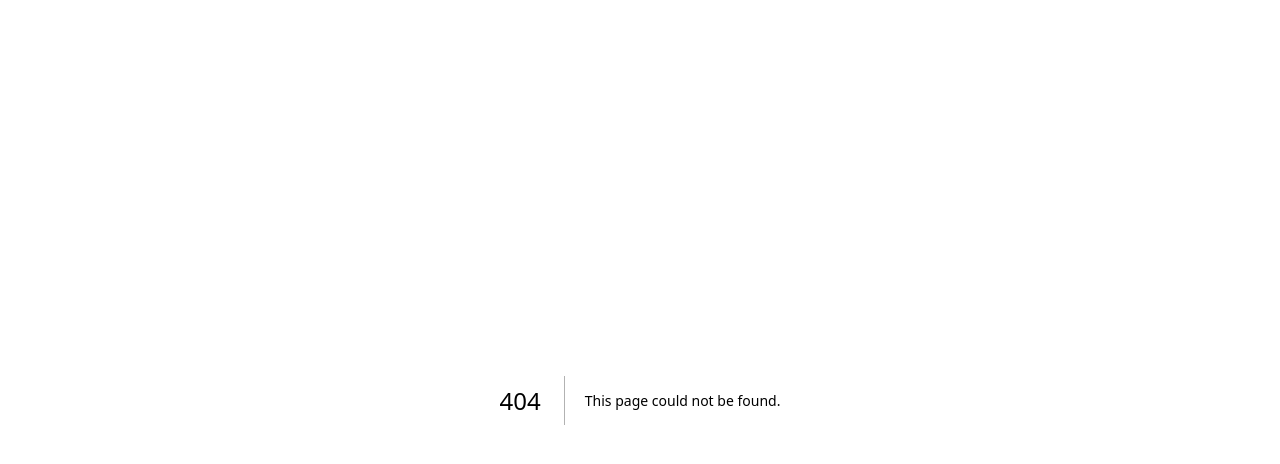
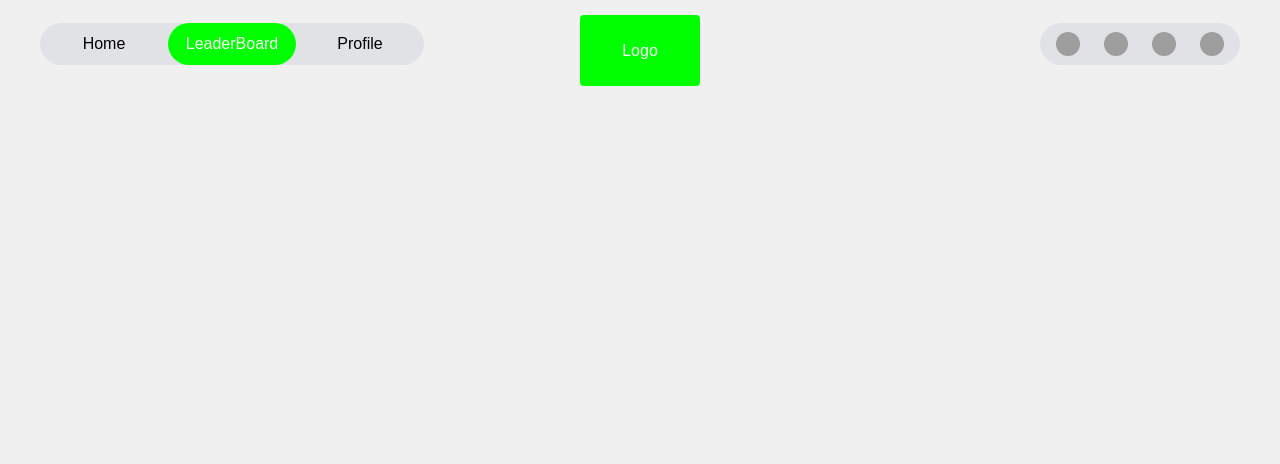
Before and after one commit to SSKnT/cryptkeep, a Next.js app: page /leaderboard in a window 1280 px wide. Before the commit this address had no page. Shown: the top 464 px of the page. Built offline with nearby package versions, Linux system fonts and the light colour scheme; grey boxes are pictures that could not be loaded.

Commit message:
implement Header component with navigation and language selection; update LeaderBoard page structure

```diff
--- a/src/components/button.js
+++ b/src/components/button.js
@@ -1,6 +1,8 @@
 
 const Button = ({text}) => {
     return(
-        <button className="px-4 py-2">{text}</button>
+        <button className="">{text}</button>
     )
 }
+
+export default Button;
--- /dev/null
+++ b/src/components/header.js
@@ -0,0 +1,72 @@
+import Link from "next/link"
+import { useRouter } from "next/router"
+import Button from "@/components/button"
+
+const Header = () => {
+    return(
+    <header className="relative flex flex-row items-center h-24 w-full p-4 px-10 bg-background dark:bg-background">
+        <Nav />
+        <Logo />
+        <RightBar />
+    </header>
+    )
+}
+
+const Nav = () => {
+    return(
+        <div className="flex flex-row items-center h-[70%] lg:h-[75%] font-medium rounded-3xl bg-gray-300/50">
+            <NavButton href="/" name="Home" />
+            <NavButton href="/leaderboard" name="LeaderBoard" />
+            <NavButton href="#" name="Profile" />
+        </div>
+    )
+}
+
+const NavButton = ({href="", name}) =>{
+    const router = useRouter()
+    const isActive = (path) => router.pathname ===  path;
+
+
+    return(
+        <Link href={href} className={`flex items-center px-6 md:px-9 lg:px-16 justify-center h-full w-8 md:w-12 lg:w-16 rounded-3xl ${isActive(href) ? "bg-primary" : "bg-transparent"} transition-colors hover:bg-gray-600/10`}>
+            <span className={` ${isActive(href) ? "text-white" : "text-black"} `}>{name}</span>
+        </Link>
+    )
+}
+
+const Logo = () => {
+    return(
+        <div className="absolute left-1/2 transform -translate-x-1/2 mt-[1%] flex items-center justify-center h-[80%] w-8 md:w-12 lg:w-30 rounded bg-primary">
+            <span className="text-white">Logo</span>
+        </div>
+    )
+}
+
+const RightBar = () => {
+    return(
+        <div className="flex flex-row h-full items-center ml-auto">
+            <LanguageSelector />
+        </div>
+    )
+}
+
+const LanguageSelector = () => {
+    return (
+      <div className="flex flex-row items-center gap-2 h-[70%] lg:h-[75%] px-2 rounded-3xl bg-gray-300/50">
+        <FlagButton src="https://hatscripts.github.io/circle-flags/flags/uk.svg" alt="English" />
+        <FlagButton src="https://hatscripts.github.io/circle-flags/flags/fr.svg" alt="French" />
+        <FlagButton src="https://hatscripts.github.io/circle-flags/flags/de.svg" alt="Germany" />
+        <FlagButton src="https://hatscripts.github.io/circle-flags/flags/pk.svg" alt="Pakistan" />
+      </div>
+    );
+  };
+
+  const FlagButton = ({ src="", alt="" }) => {
+    return (
+      <button className="w-10 h-10 rounded-full overflow-hidden bg-transparent hover:bg-green-300 transition-colors">
+        <img src={src} alt={alt} className="w-[60%] h-[60%] m-auto object-cover rounded-full" />
+      </button>
+    );
+  };
+
+export default Header;
--- a/src/pages/index.js
+++ b/src/pages/index.js
@@ -1,19 +1,24 @@
-import Image from "next/image";
-import { Geist, Geist_Mono } from "next/font/google";
+// import { Geist, Geist_Mono } from "next/font/google";
 
-const geistSans = Geist({
-  variable: "--font-geist-sans",
-  subsets: ["latin"],
-});
+// const geistSans = Geist({
+//   variable: "--font-geist-sans",
+//   subsets: ["latin"],
+// });
 
-const geistMono = Geist_Mono({
-  variable: "--font-geist-mono",
-  subsets: ["latin"],
-});
+// const geistMono = Geist_Mono({
+//   variable: "--font-geist-mono",
+//   subsets: ["latin"],
+// });
+import Header from "@/components/header";
+
 
 export default function Home() {
   return (
-    <div className="">
+    <div className="flex flex-col h-screen w-screen bg-background dark:bg-background">
+      <Header />
+      <main className="flex h-full w-full p-5">
+
+      </main>
     </div>
   );
 }
--- /dev/null
+++ b/src/pages/leaderboard.js
@@ -0,0 +1,13 @@
+import Header from "@/components/header";
+
+
+export default function LeaderBoard() {
+  return (
+    <div className="flex flex-col h-screen w-screen bg-background dark:bg-background">
+      <Header />
+      <main className="flex h-full w-full p-5">
+
+      </main>
+    </div>
+  );
+}
--- a/src/styles/globals.css
+++ b/src/styles/globals.css
@@ -26,11 +26,90 @@
       - warning: use for warning messages or alerts
       - success: use for success messages or alerts
       - info: use for informational messages or alerts
+
+      - primary: use for primary actions or buttons
+      - secondary: use for secondary actions or buttons
+      - accent: use for accent colors or highlights
+
   */
 
 }
 
-@media (prefers-color-scheme: dark) {
+.bg-primary {
+  background-color: var(--color-primary);
+}
+.bg-secondary {
+  background-color: var(--color-secondary);
+}
+.bg-accent {
+  background-color: var(--color-accent);
+}
+.bg-background {
+  background-color: var(--color-background);
+}
+.bg-text {
+  background-color: var(--color-text);
+}
+.bg-border {
+  background-color: var(--color-border);
+}
+.bg-shadow {
+  background-color: var(--color-shadow);
+}
+.bg-highlight {
+  background-color: var(--color-highlight);
+}
+.bg-error {
+  background-color: var(--color-error);
+}
+.bg-warning {
+  background-color: var(--color-warning);
+}
+.bg-success {
+  background-color: var(--color-success);
+}
+.bg-info {
+  background-color: var(--color-info);
+}
+.text-primary {
+  color: var(--color-primary);
+}
+.text-secondary {
+  color: var(--color-secondary);
+}
+.text-accent {
+  color: var(--color-accent);
+}
+.text-background {
+  color: var(--color-background);
+}
+.text-text {
+  color: var(--color-text);
+}
+.text-border {
+  color: var(--color-border);
+}
+.text-shadow {
+  color: var(--color-shadow);
+}
+.text-highlight {
+  color: var(--color-highlight);
+}
+.text-error {
+  color: var(--color-error);
+}
+.text-warning {
+  color: var(--color-warning);
+}
+.text-success {
+  color: var(--color-success);
+}
+.text-info {
+  color: var(--color-info);
+}
+
+
+/* @media (prefers-color-scheme: dark) {
   :root {
     --background: #0a0a0a;
     --foreground: #ededed;
@@ -47,18 +126,18 @@
     --color-success: #00cc00;
     --color-info: #00aaff;
   }
-}
+} */
 
-@theme inline {
-  --color-background: var(--background);
-  --color-foreground: var(--foreground);
-  --font-sans: var(--font-geist-sans);
-  --font-mono: var(--font-geist-mono);
+body {
+  font-family: Arial, Helvetica, sans-serif;
+  height: 100%;
+  width: 100%;
+  margin: 0px;
+  padding: 0px;
 
 }
 
-body {
-  background: var(--background);
-  color: var(--foreground);
-  font-family: Arial, Helvetica, sans-serif;
+html {
+  width: 100%;
+  height: 100%;
 }
```
